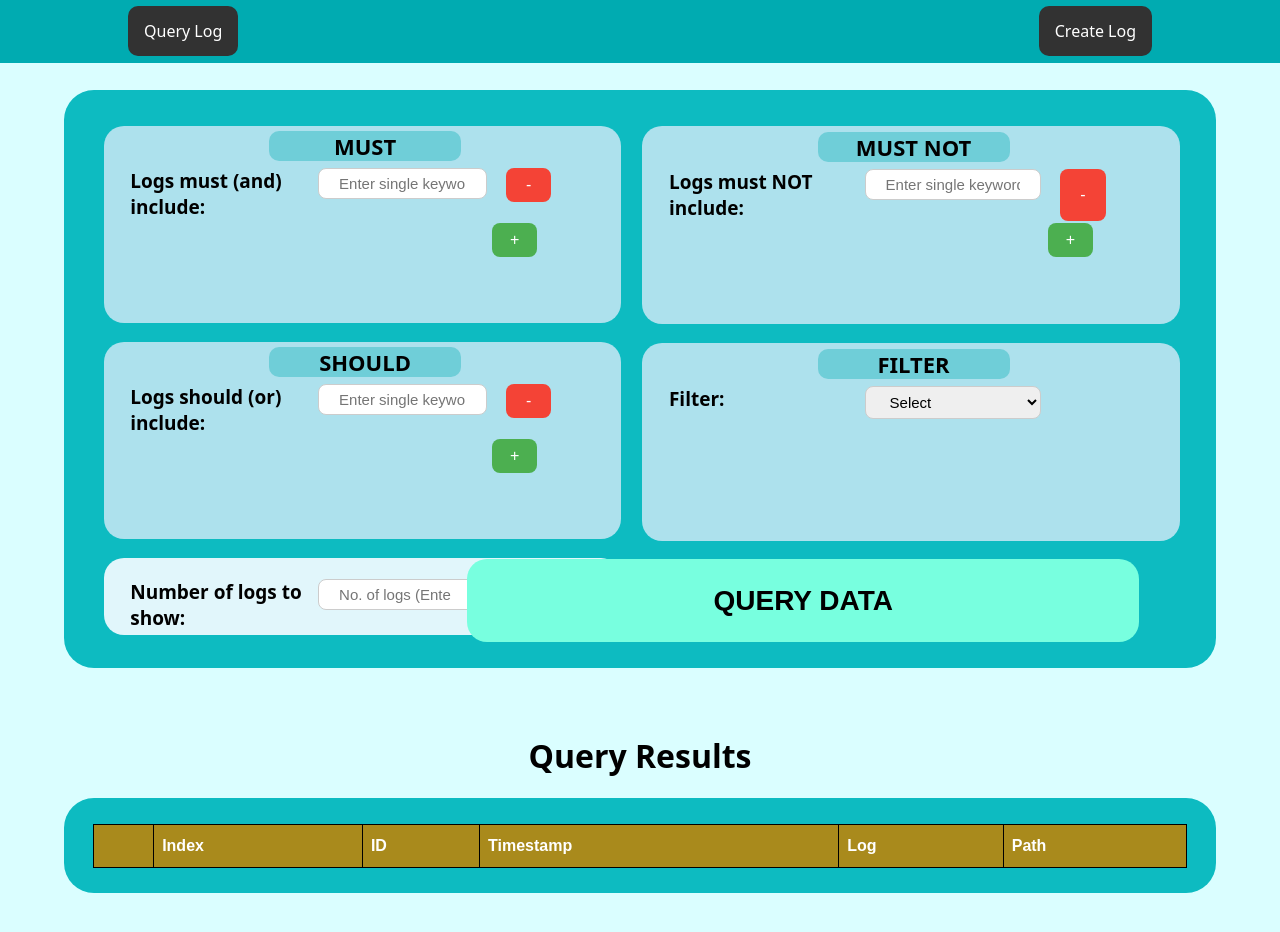
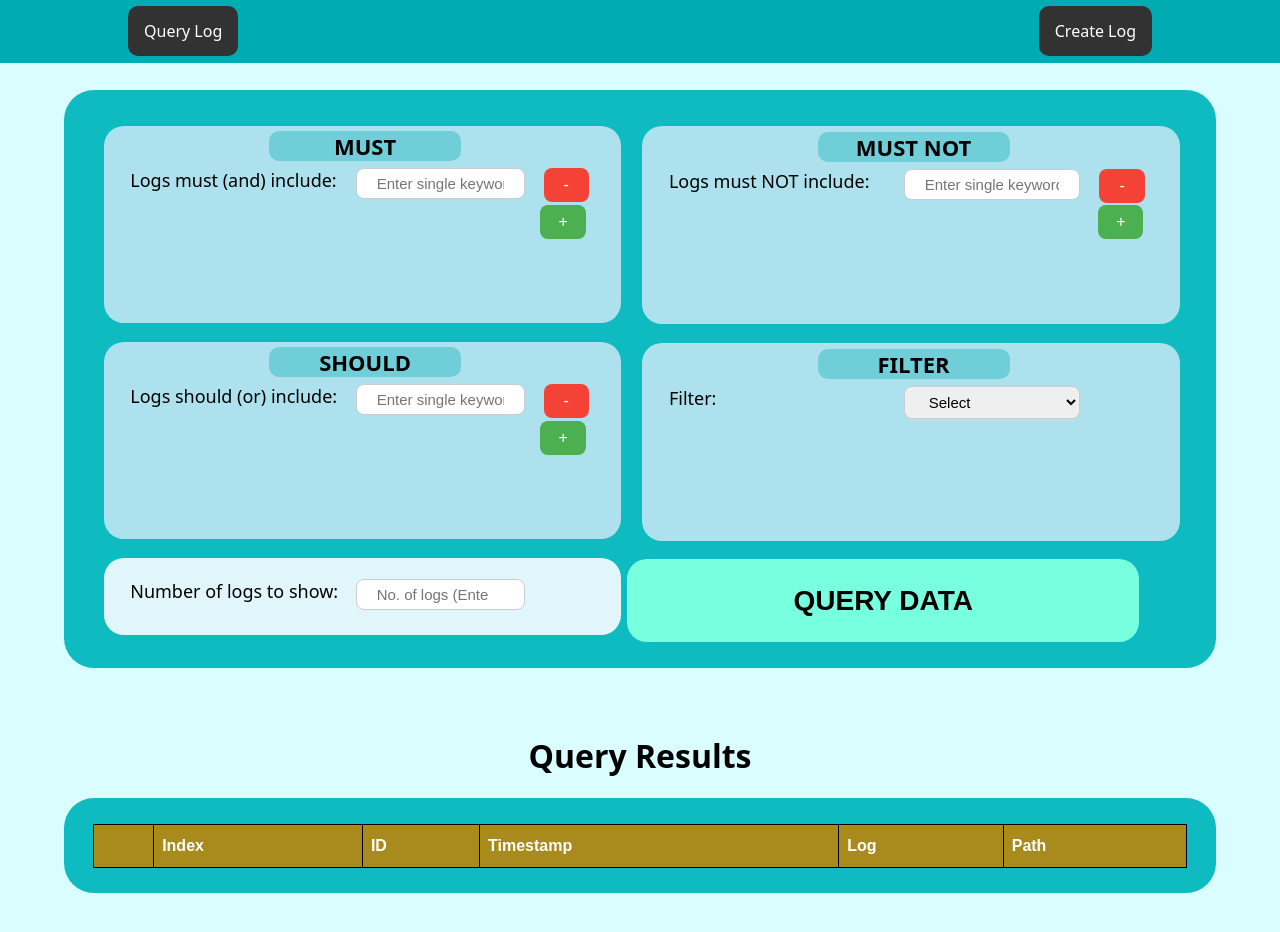
Before and after one commit to RAKATHON-developers-kgp/rakathon-fe2, a React (Create React App) app: page / in a window 1280 px wide. Shown: the top 932 px of the page. Built offline with nearby package versions, Linux system fonts and the light colour scheme.

Commit message:
Update main.css

```diff
--- a/src/main.css
+++ b/src/main.css
@@ -68,10 +68,10 @@ body {
 
 
 .m1 {
-    width: 40%;
-    font-size: 19px;
+    width: 48%;
+    font-size: 18px;
     padding: 0% 0 0 0;
-    font-weight: 600;
+    font-weight: 500;
 }
 
 .m2 {
@@ -83,7 +83,7 @@ body {
 } */
 
 .btna {
-    margin: 0% 13.3% 0% 0;
+    margin: 0% 3% 0% 0;
     float: right;
 }
 
@@ -223,7 +223,7 @@ body {
 
 .sub-btn {
     position: absolute;
-    width: 42rem;
+    width: 32rem;
     top: 78.5%;
     right: 11%;
     margin: 0% 0 0 0%;
```
